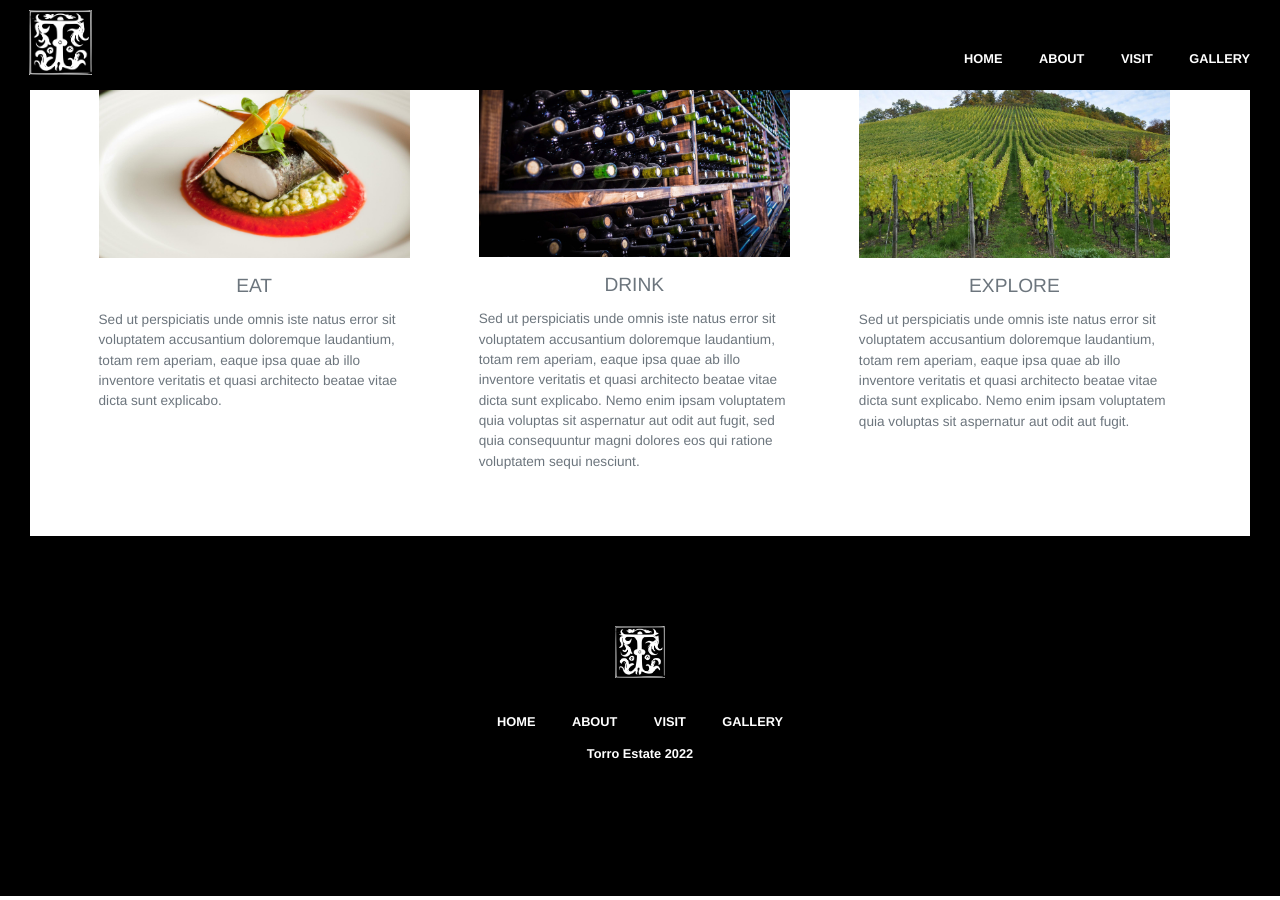
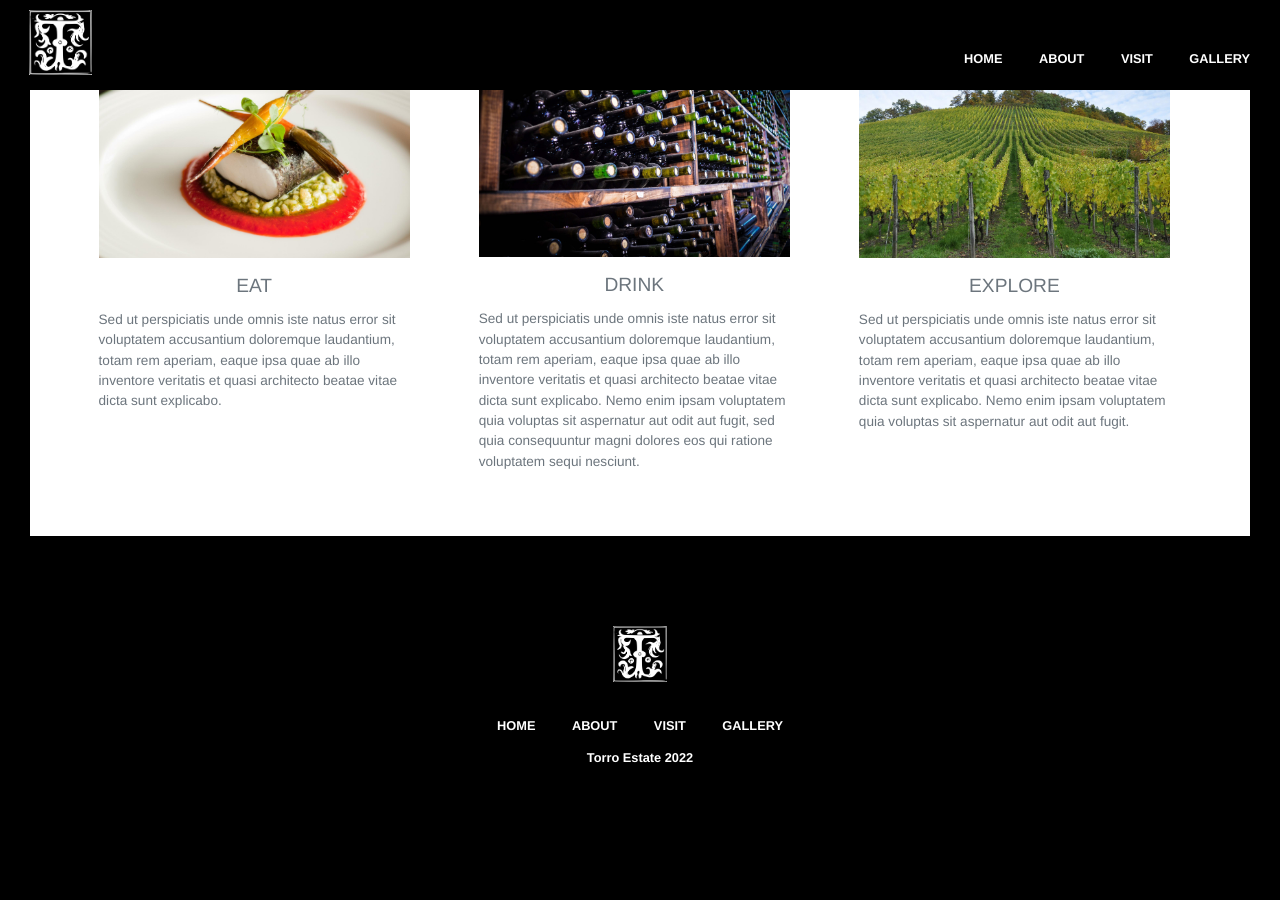
Before and after one commit to AnjanaLP/vineyard-website, a Jekyll site: the page built from index.html, in a window 1280 px wide and 900 px high, scrolled down 1459 px. Built offline with Jekyll 4.4.1, drawn with Linux system fonts in a browser that asks for light colours.

Commit message:
change size of footer logo image

```diff
--- a/assets/css/main.css
+++ b/assets/css/main.css
@@ -129,7 +129,7 @@ h2 ~ p {
 }
 .footer-logo img {
   background-color: white;
-  width: 50px;
+  width: 6vh;
 }
 .footer h3 {
   color: #fff;
```
